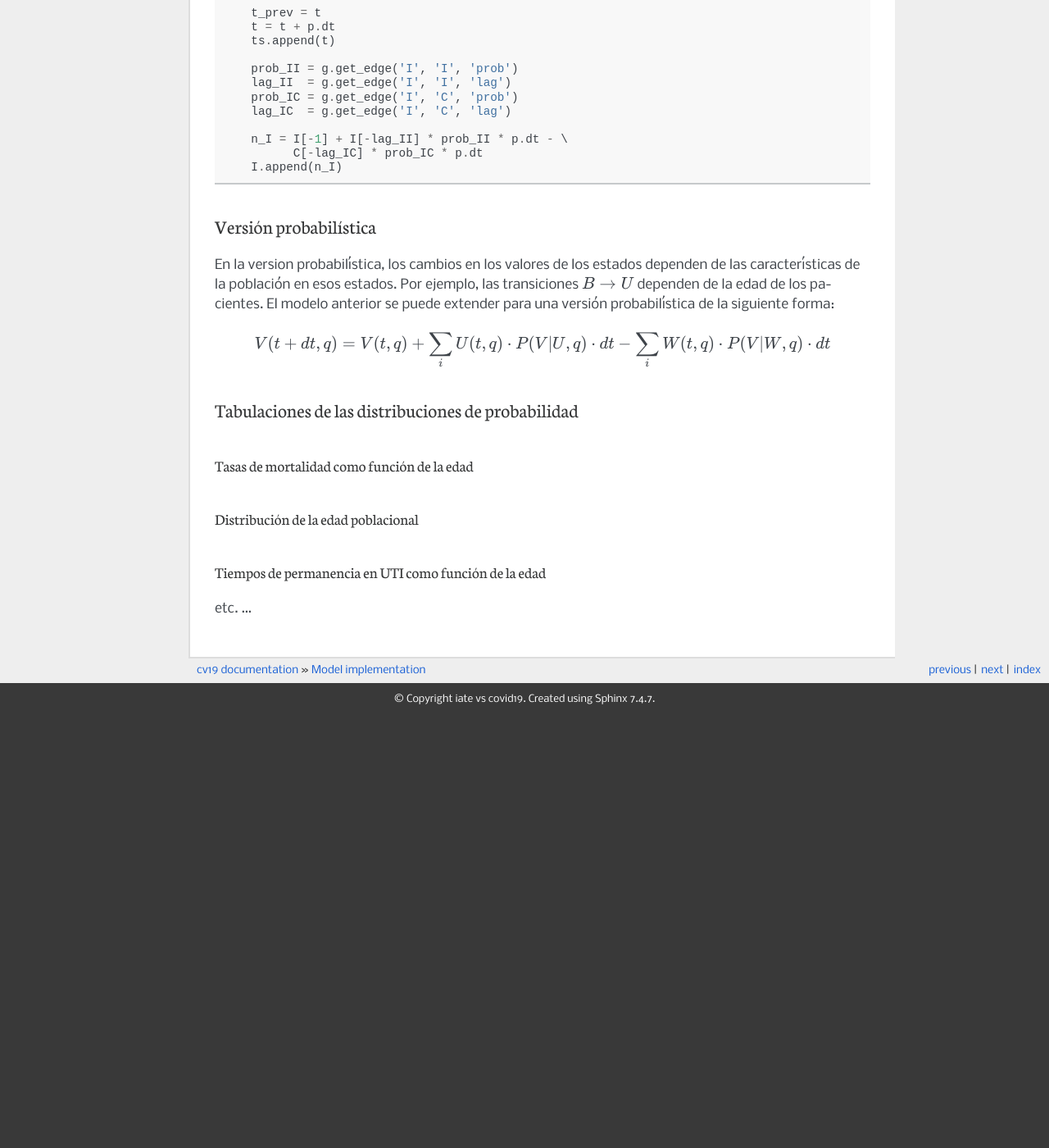
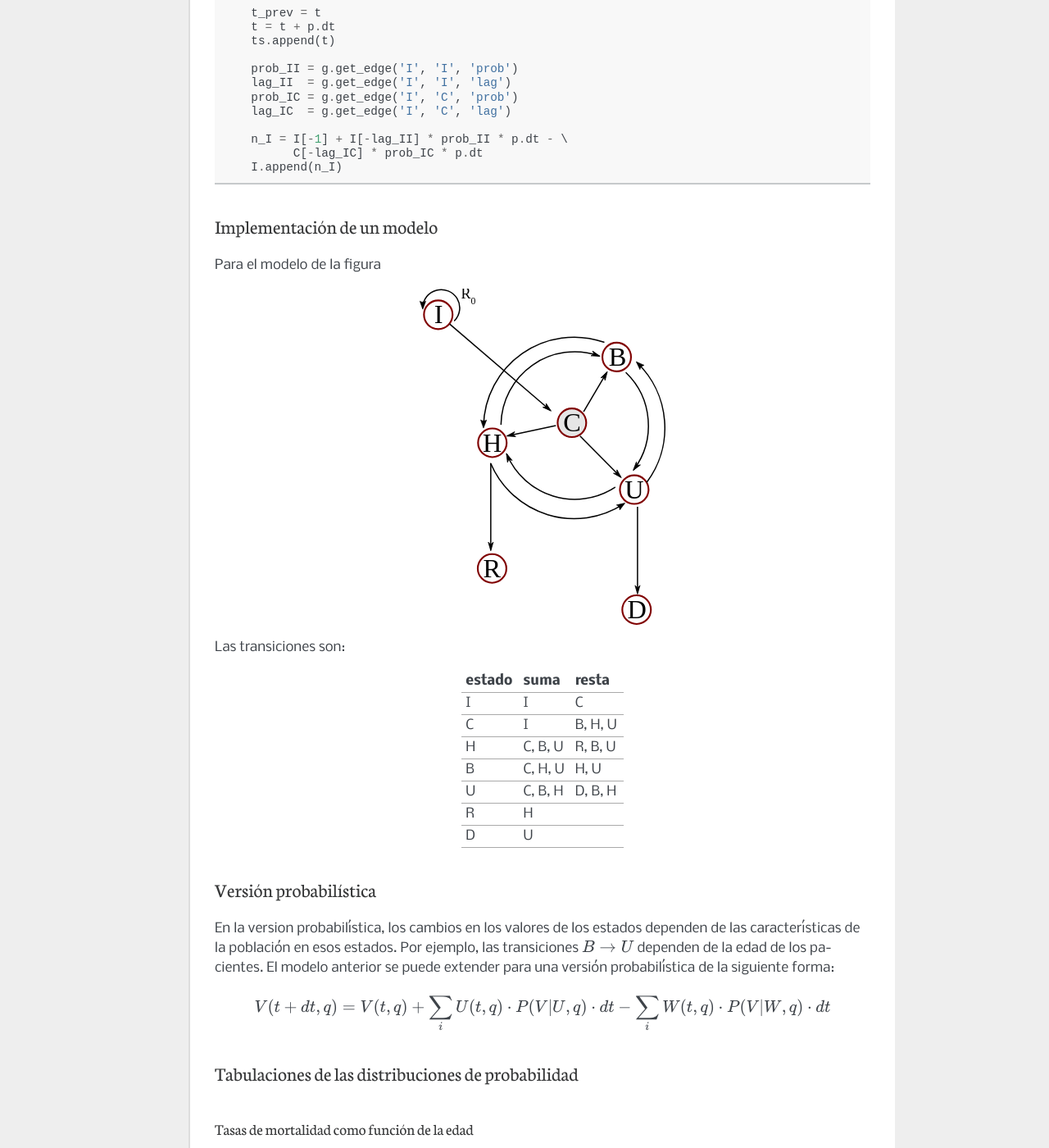
Before and after one commit to ivco19/countries, a Sphinx documentation site: the page built from doc/source/api/model.rst, in a window 1280 px wide and 1400 px high, scrolled down 2958 px. Shown: the whole window at 82% size. Built offline with Sphinx 7.4.7, drawn with Linux system fonts in a browser that asks for light colours; before the commit the page ends 3830 px from its top, so only the background shows below that; some of the changed text lies outside the part shown.

Commit message:
more docs...

```diff
--- a/doc/source/api/model.rst
+++ b/doc/source/api/model.rst
@@ -165,6 +165,43 @@ resulta el código para llevar la cuenta de I así:
 
 
 
+Implementación de un modelo
+==============================
+
+Para el modelo de la figura
+
+.. image:: ../images/flow_02.svg
+    :target: ../images/flow_02.svg
+    :width: 300 px
+    :align: center
+
+Las transiciones son:
+
+
++----------+----------------+----------------+
+| estado   + suma           +         resta  +
++==========+================+================+
+| I        | I              | C              |
++----------+----------------+----------------+
+| C        | I              | B, H, U        |
++----------+----------------+----------------+
+| H        | C, B, U        | R, B, U        |
++----------+----------------+----------------+
+| B        | C, H, U        | H, U           |
++----------+----------------+----------------+
+| U        | C, B, H        | D, B, H        |
++----------+----------------+----------------+
+| R        | H              |                |
++----------+----------------+----------------+
+| D        | U              |                |
++----------+----------------+----------------+
+
+
+
+
+
+
+
 
 Versión probabilística
 ======================
```
Also changed, not shown: 1 other file.
